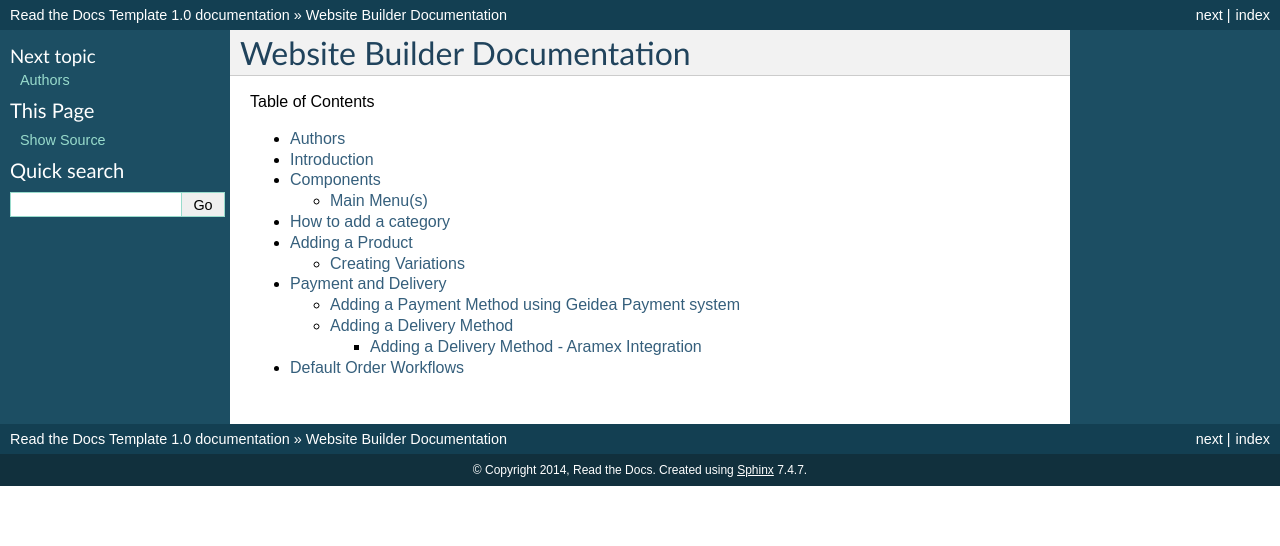
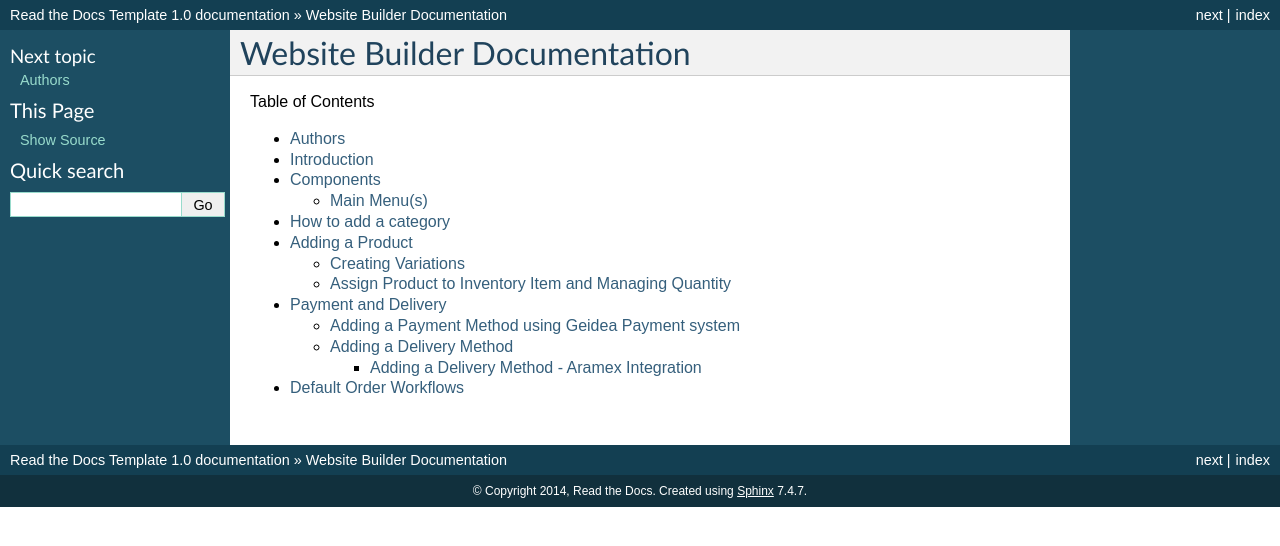
Before and after one commit to KhalilMayyasi/WBDocumentation, a Sphinx documentation site: the page built from docs/index.rst, in a window 1280 px wide. Shown: the top 546 px of the page. Built offline with Sphinx 7.4.7, drawn with Linux system fonts in a browser that asks for light colours; pages that are not in the unit, such as notebooks, are missing from menus.

Commit message:
Fixed some indentation issues

```diff
--- a/docs/AddingProduct.rst
+++ b/docs/AddingProduct.rst
@@ -65,10 +65,10 @@ To add variations for a product named ‘Long Tee’ and the variations are base
    * Discount price of variation
 
 
- Assign Product to Inventory Item and Managing Quantity
- ------------------------------------------------------------------
+Assign Product to Inventory Item and Managing Quantity
+-----------------------------------------------------------------
 
- Once a product/variation of a product has been created, a barcode is generated and the product/variation is linked to the inventory. This product can be accessed from:
+Once a product/variation of a product has been created, a barcode is generated and the product/variation is linked to the inventory. This product can be accessed from:
 
    .. code-block:: text
 
```
